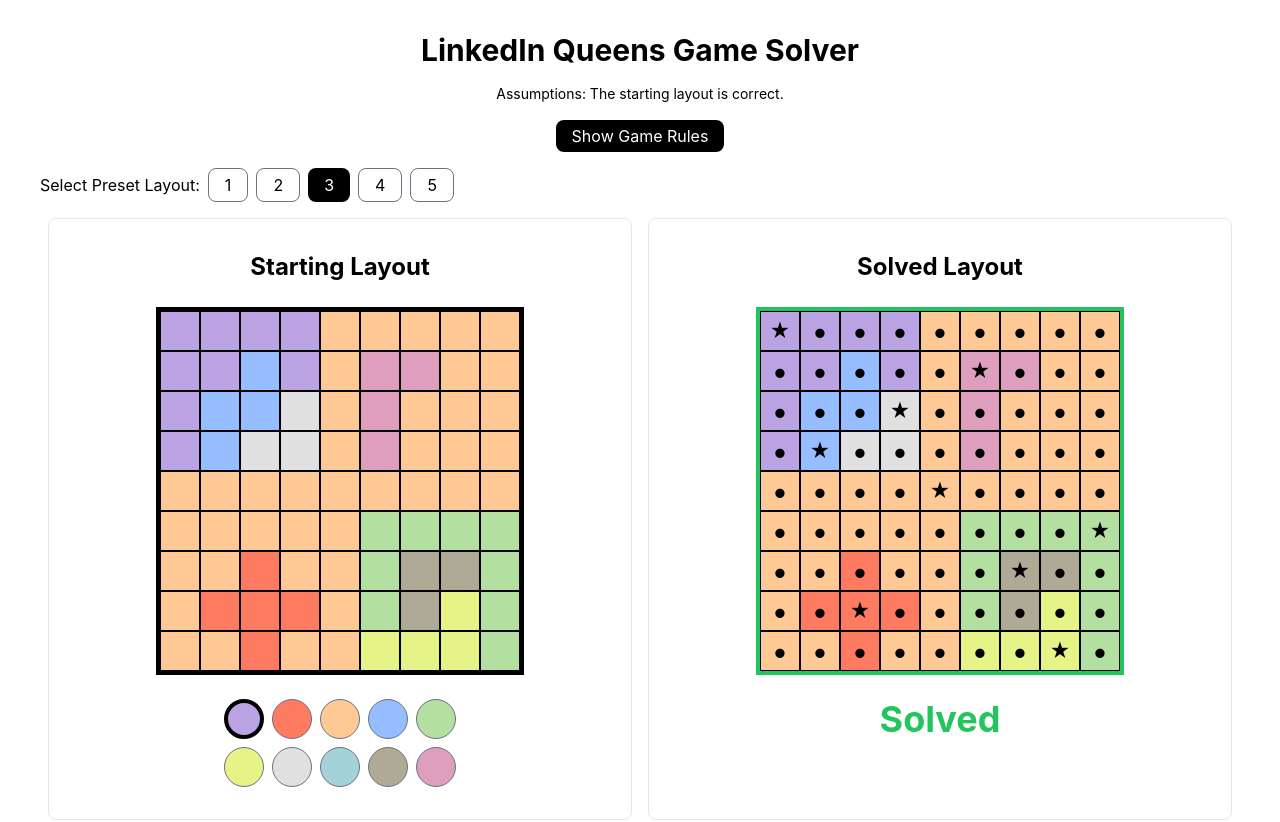
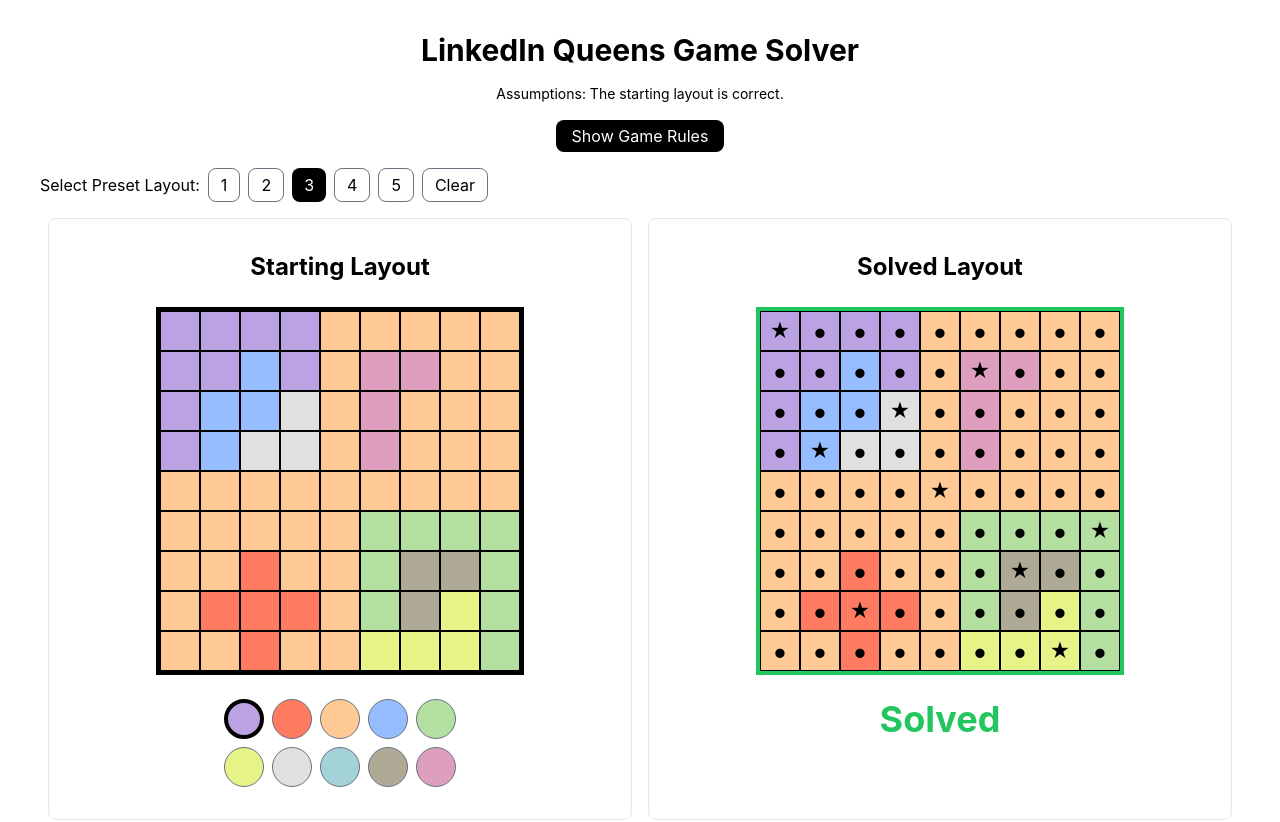
Before and after one commit to adriangohjw/linkedin-queens-game-solver, a React (Create React App) app: page / in a window 1280 px wide. Shown: the top 822 px of the page. Built offline with nearby package versions, Linux system fonts and the light colour scheme.

Commit message:
refactor: replace button with TemplateButton component

```diff
--- a/src/LayoutTemplateButtons.tsx
+++ b/src/LayoutTemplateButtons.tsx
@@ -13,19 +13,43 @@
       <p>Select Preset Layout:</p>
       <div className="flex gap-2">
         {INITIAL_PUZZLE_OPTIONS.map((_, index) => (
-          <button
+          <TemplateButton
             key={index}
-            className={`py-1 px-4 rounded-lg ${
-              layoutSelected === index
-                ? "bg-black text-white cursor-default"
-                : "bg-white text-black cursor-pointer border border-gray-500 hover:opacity-75 hover:shadow-md"
-            }`}
+            selected={layoutSelected === index}
             onClick={() => setLayoutSelected(index)}
-          >
-            {index + 1}
-          </button>
+            text={`${index + 1}`}
+          />
         ))}
+        <TemplateButton
+          key="clear"
+          selected={false}
+          onClick={() => console.log(123)}
+          text={"Clear"}
+        />
       </div>
     </div>
   );
 }
+
+function TemplateButton({
+  selected,
+  onClick,
+  text,
+}: {
+  selected: boolean;
+  onClick: () => void;
+  text: string;
+}): JSX.Element {
+  return (
+    <button
+      className={`py-1 px-3 rounded-lg ${
+        selected
+          ? "bg-black text-white cursor-default"
+          : "bg-white text-black cursor-pointer border border-gray-500 hover:opacity-75 hover:shadow-md"
+      }`}
+      onClick={onClick}
+    >
+      {text}
+    </button>
+  );
+}
```
